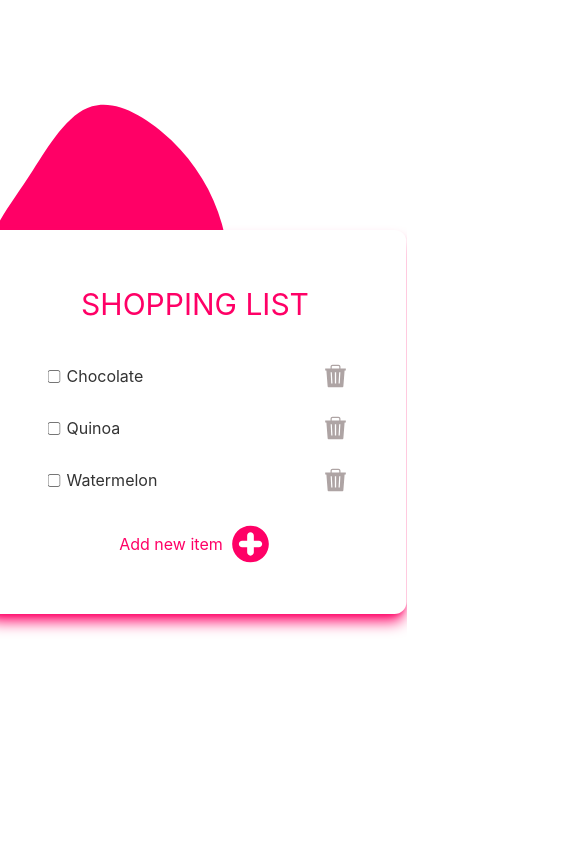
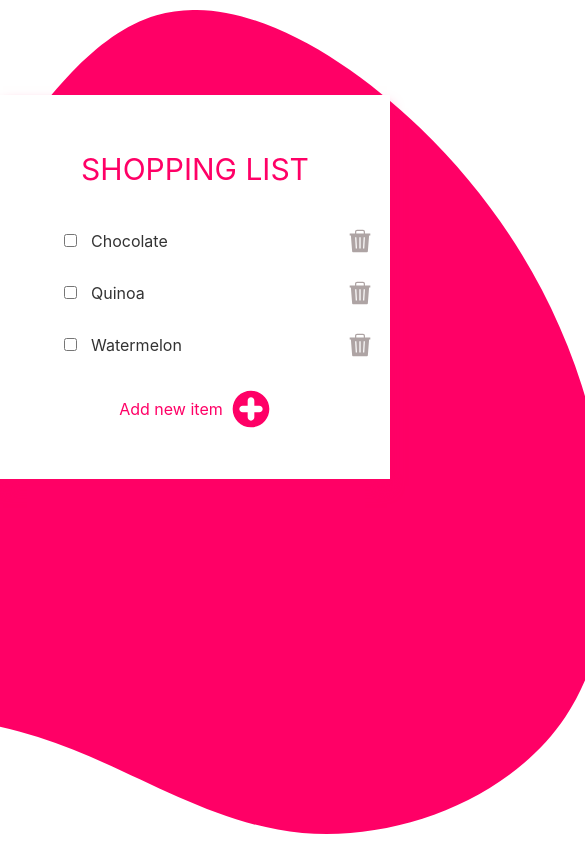
Before and after one commit to bitcooker/svelte-shopping-list-app, a Svelte app: page / in a window 390 px wide. Shown: the top 844 px of the page, 585 px wide, since content can reach past the window. Built offline with nearby package versions, Linux system fonts and the light colour scheme.

Commit message:
Update mobile styles

```diff
--- a/src/App.svelte
+++ b/src/App.svelte
@@ -66,7 +66,11 @@
 </script>
 
 <main class="h-screen relative">
-  <svg class="blob" viewBox="0 0 200 200" xmlns="http://www.w3.org/2000/svg">
+  <svg
+    class="blob relative h-screen py-2"
+    xmlns="http://www.w3.org/2000/svg"
+    viewBox="45.15 28.08 127.78 127.19"
+  >
     <path
       fill="#FF0066"
       d="M43.8,-53.7C56.1,-41.8,65,-27.4,69.7,-10.8C74.3,5.7,74.7,24.5,66.2,37.2C57.7,49.9,40.3,56.4,25.6,55.1C10.9,53.8,-1,44.8,-15.2,40.3C-29.5,35.8,-46,35.9,-52,28.5C-58,21.2,-53.5,6.3,-47.9,-5.4C-42.2,-17.1,-35.4,-25.6,-27.3,-38.2C-19.1,-50.8,-9.5,-67.4,3.1,-71.1C15.7,-74.8,31.4,-65.5,43.8,-53.7Z"
@@ -74,7 +78,7 @@
     />
   </svg>
   <div
-    class="list bg-white md:max-w-fit border-none rounded-xl shadow-lg shadow-berry px-14 pt-14 pb-10 flex flex-col my-0 mx-auto"
+    class="list absolute bg-white md:max-w-fit border-none md:rounded-xl shadow-lg shadow-berry px-14 pt-14 pb-10 flex flex-col my-0 mx-auto"
   >
     <h1
       class="antialiased mt-0 mb-4 text-berry text-center uppercase text-3xl md:text-6xl"
@@ -124,25 +128,22 @@
   @tailwind utilities;
 
   .blob {
-    position: relative;
-    top: 29%;
-    left: 22%;
-    transform: translate(-50%, -50%);
-  }
-  .list {
-    position: absolute;
     top: 50%;
     left: 50%;
     transform: translate(-50%, -50%);
+    padding: 10px 0;
+  }
+  .list {
+    top: 34%;
+    left: 50%;
+    transform: translate(-50%, -50%);
+    width: 100%;
   }
 
-  @media (min-width: 640px) {
-    .blob {
+  @media (min-width: 540px) {
+    .list {
       top: 50%;
-      left: 50%;
-    }
-    .list {
-      transform: translate(-50%, -50%);
+      widh: fit-content;
     }
   }
 
--- a/src/components/listItem/ListItem.svelte
+++ b/src/components/listItem/ListItem.svelte
@@ -26,7 +26,7 @@
   out:slide={{ duration: 300 }}
 >
   <div class="flex items-center">
-    <input bind:checked type="checkbox" on:change class="cursor-pointer" />
+    <input bind:checked type="checkbox" on:change class="cursor-pointer mr-2" />
     <input
       class="p-1.5 cursor-pointer border-none"
       id={item.name}
```
Also changed, not shown: public/build/bundle.css, public/build/bundle.js, 1 other file (tests, documents, lock files or other folders).
